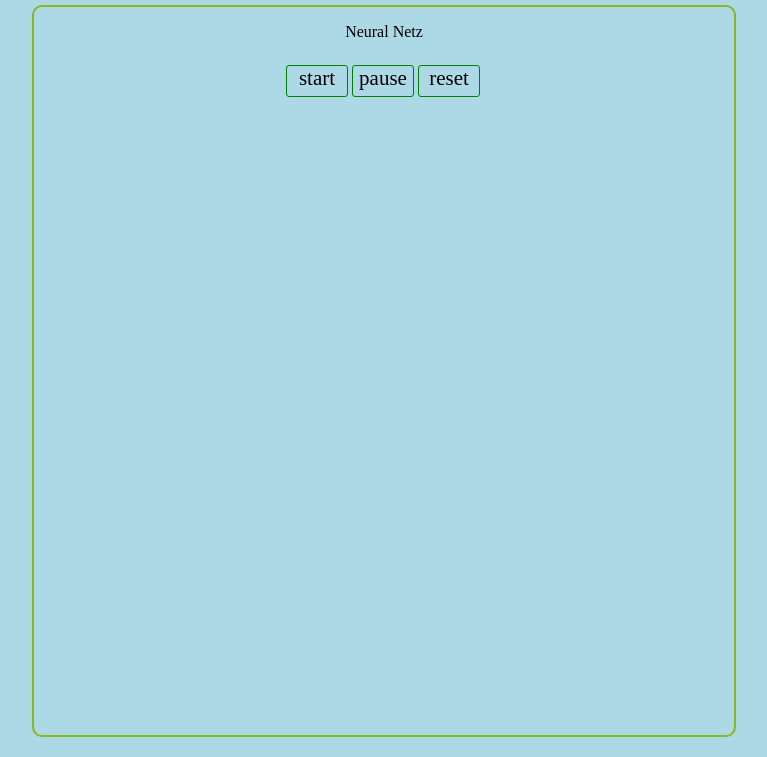
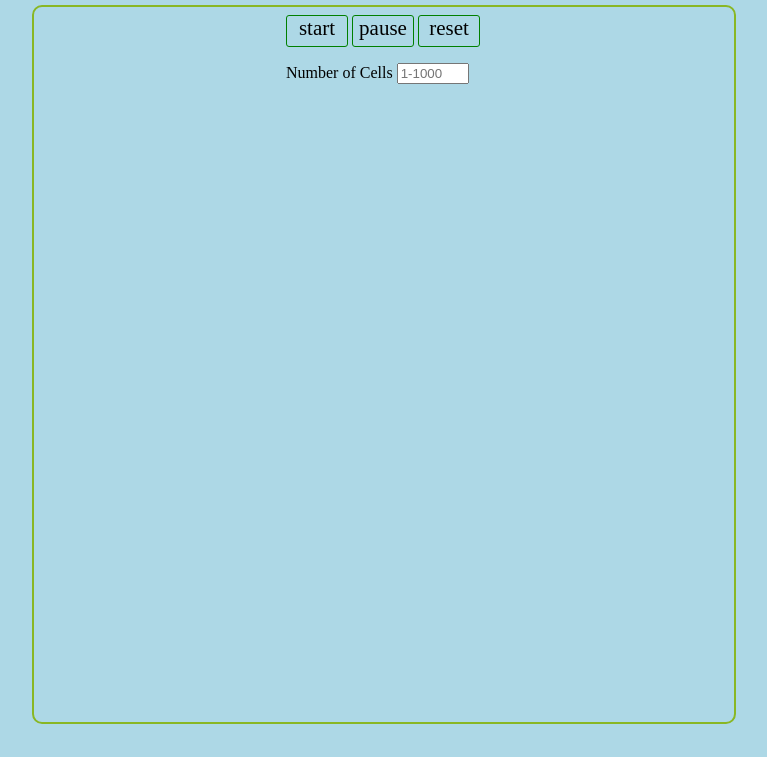
Before and after one commit to Umitosan/net-viz, a plain HTML site: page index.html in a window 1280 px wide. Shown: the part 62-819 px from the top of the page, without its empty margins (256-1023 px from the left). Drawn offline with nearby package versions, Linux system fonts and the light colour scheme.

Commit message:
add cell seed input

```diff
--- a/app.js
+++ b/app.js
@@ -235,7 +235,6 @@ function aLoop(newtime) {
       // Get ready for next frame by setting then=now, but...
       // Also, adjust for fpsInterval not being multiple of 16.67
       then = now - (elapsed % fpsInterval);
-
       clearCanvas();
       // myArcGroup.update();
   }
@@ -257,7 +256,9 @@ $(document).ready(function() {
     console.log('loop started');
     // myArcGroup = new ArcGroup(30);
     // myArcGroup.init();
-    myNet = new Net(10);
+    var cellCount = $('#cell-count').val();
+    console.log('cellCount = ', cellCount);
+    myNet = new Net(cellCount);
     myNet.init();
     aLoopInit(60);
   });
--- a/index.html
+++ b/index.html
@@ -12,7 +12,6 @@
     <h2>NET_VIZ</h2>
 
     <div class="canvas-container">
-      <p class='animTitle'>Neural Netz</p>
       <div class="input-group">
         <div class="input-wrapper">
           <div id='start' class="input">
@@ -32,6 +31,12 @@
           </div>
         </div>
       </div>
+      <div class="input-group">
+        <div class="input-wrapper">
+          <label for="cells">Number of Cells</label>
+          <input id="cell-count" type="number" placeholder="1-1000" name="cells" value="" min="0" max="1000">
+        </div>
+      </div>
       <canvas id="canvas" width="600" height="600"></canvas>
     </div>
 
```
